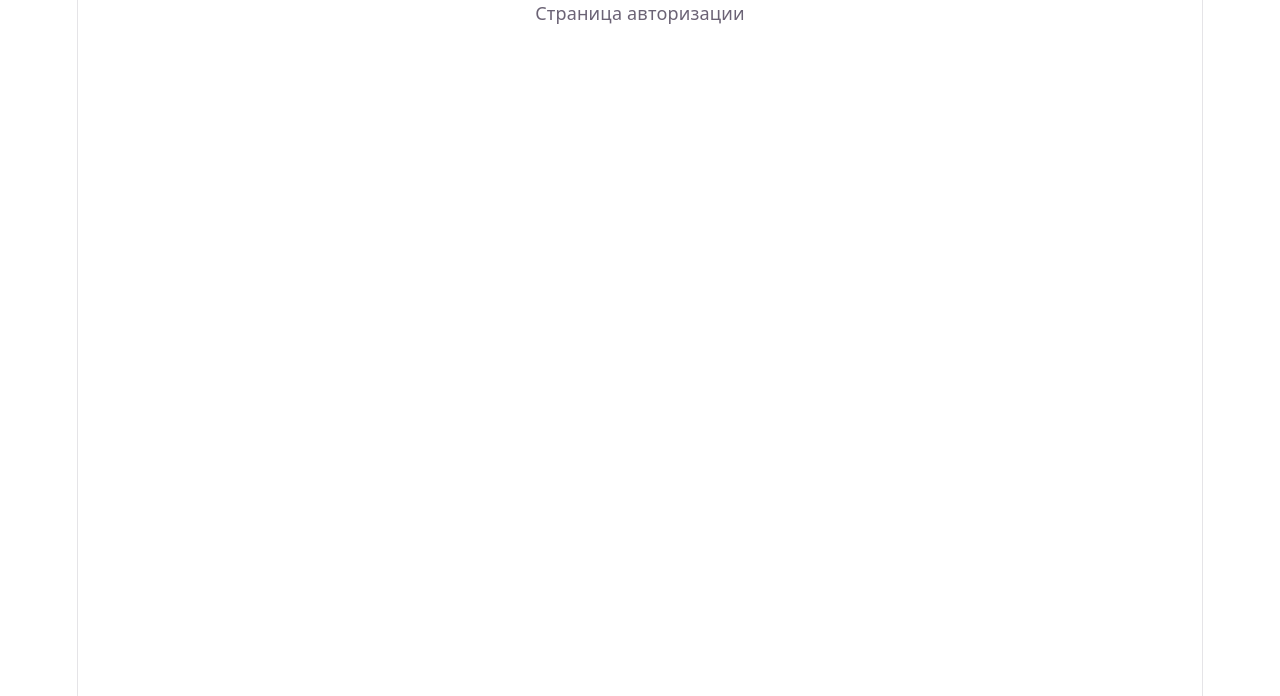
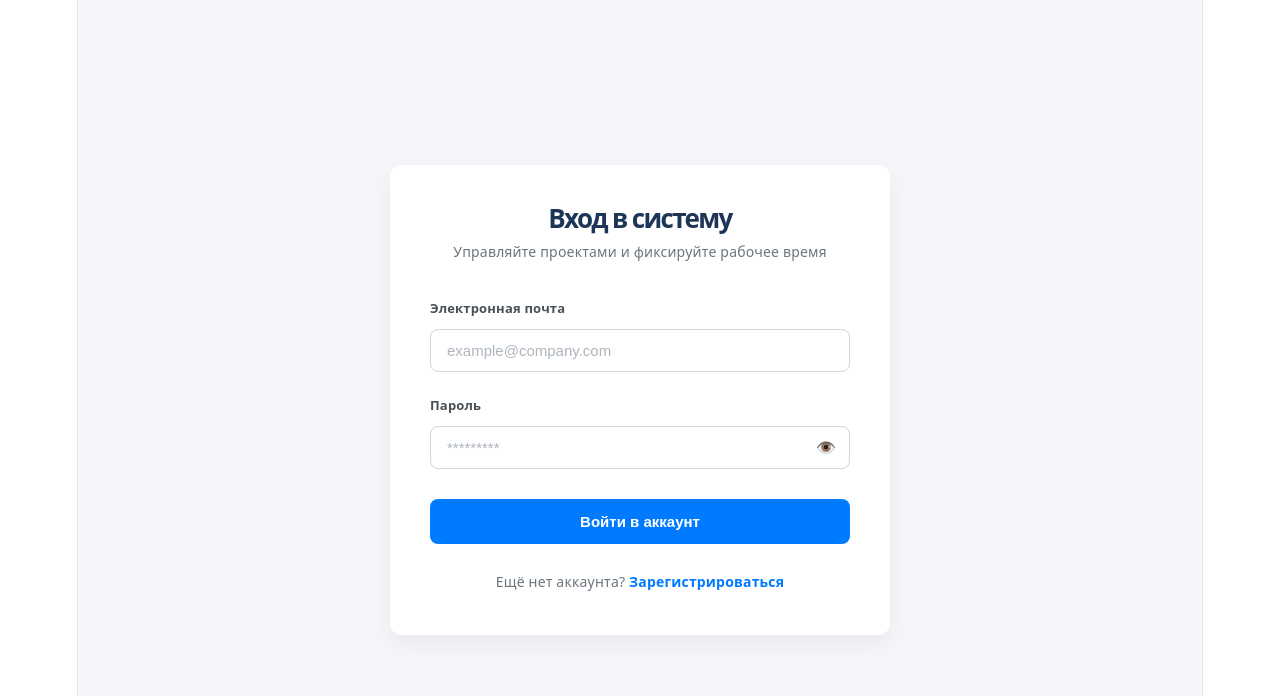
Before and after one commit to Vfhbz05/diplom, a React app in the folder frontend/: page /login in a window 1280 px wide. Shown: the top 696 px of the page. Built offline with nearby package versions, Linux system fonts and the light colour scheme; the HTML template or start-up script is replaced by a standard one.

Commit message:
Написан код страницы Авторизации

```diff
--- a/frontend/src/App.jsx
+++ b/frontend/src/App.jsx
@@ -2,7 +2,7 @@ import { Routes, Route } from 'react-router-dom';
 //Navigate
 //import { useSelector } from 'react-redux';
 //import { selectCurrentUserId, selectCurrentUser } from './selectors';
-import { Page404, Register } from './pages';
+import { Login, Page404, Register } from './pages';
 
 function App() {
 
@@ -13,7 +13,7 @@ function App() {
   return (
     <Routes>
       <Route path = '/register' element = {< Register/>}/* {!userId ? <Register /> : < Navigate to = '/'/>}*//>
-      <Route path = '/login' element = {<div>Страница авторизации</div>}/*{!userId ? <Login /> : < Navigate to = '/'/>} *//>
+      <Route path = '/login' element = {<Login />}/*{!userId ? <Login /> : < Navigate to = '/'/>} *//>
 
       <Route path = '/' element = {<div>Страница  со всеми проектами</div>} /* {userId ? <Projects /> : <Navigate to = '/login'/>} *//>
       <Route path="/:projectId/tasks" element= {<div>Страница с внутренностями проекта</div>}/*{userId ? <ProjectTasks /> : <Navigate to="/login" />} */ />
--- a/frontend/src/components/InputGroup.js
+++ b/frontend/src/components/InputGroup.js
@@ -1,11 +1,39 @@
 import styled from 'styled-components';
 import PropTypes from 'prop-types';
+import { useState } from 'react';
 
-const InputGroupContainer = ({ className, label, id, ...props }) => {
+const InputGroupContainer = ({ className, label, id, type, register, ...props }) => {
+  const [isPasswordVisible, setIsPasswordVisible] = useState(false);
+
+  const isPasswordType = type === 'password';
+  const currentType = isPasswordType && isPasswordVisible ? 'text' : type;
+
+  const togglePasswordVisibility = (e) => {
+    e.preventDefault();
+    setIsPasswordVisible(!isPasswordVisible);
+  };
+
     return(
         <div className={className}>
             {label && <label htmlFor={id}>{label}</label>}
-            <input id={id} {...props} />
+            <div className='input-container'>
+              <input
+                id={id}
+                type = {currentType}
+                {...register}
+                {...props}
+              />
+              {isPasswordType && (
+                <button
+                  type = 'button'
+                  className='toggle-password-btn'
+                  onClick = {togglePasswordVisibility}
+                  tabIndex='-1'
+                >
+                  {isPasswordVisible ? '🙈' : '👁️'}
+                </button>
+              )}
+            </div>
         </div>
     );
 };
@@ -14,7 +42,6 @@ export const InputGroup = styled(InputGroupContainer)`
   display: flex;
   flex-direction: column;
   margin-bottom: 20px;
-  /* Динамически меняем ширину, если её передали в пропсы */
   width: ${props => props.width || '100%'};
 
   & label {
@@ -25,9 +52,16 @@ export const InputGroup = styled(InputGroupContainer)`
     text-align: left;
   }
 
+  & .input-container {
+    position: relative; /* Делаем этот блок точкой отсчета для абсолютной позиции глазка */
+    display: flex;
+    align-items: center;
+    width: 100%;
+  }
+
   & input {
     font-size: 15px;
-    padding: 12px 16px;
+    padding: 12px 40px 12px 16px;
     border: 1px solid #ced4da;
     border-radius: 8px;
     outline: none;
@@ -44,6 +78,25 @@ export const InputGroup = styled(InputGroupContainer)`
       color: #adb5bd;
     }
   }
+
+  & .toggle-password-btn {
+    position: absolute;
+    right: 14px;
+    background: none;
+    border: none;
+    cursor: pointer;
+    font-size: 16px;
+    padding: 0;
+    margin: 0;
+    display: flex;
+    align-items: center;
+    justify-content: center;
+    user-select: none;
+
+    &:hover {
+      opacity: 0.7;
+    }
+  }
 `;
 
 InputGroupContainer.propTypes = {
--- a/frontend/src/components/index.js
+++ b/frontend/src/components/index.js
@@ -1,2 +1,3 @@
 export * from './InputGroup';
 export * from './NotificationBell';
+export * from './Header';
--- a/frontend/src/index.css
+++ b/frontend/src/index.css
@@ -8,13 +8,10 @@
   --accent-bg: rgba(170, 59, 255, 0.1);
   --accent-border: rgba(170, 59, 255, 0.5);
   --social-bg: rgba(244, 243, 236, 0.5);
-  --shadow:
-    rgba(0, 0, 0, 0.1) 0 10px 15px -3px, rgba(0, 0, 0, 0.05) 0 4px 6px -2px;
-
+  --shadow: rgba(0, 0, 0, 0.1) 0 10px 15px -3px, rgba(0, 0, 0, 0.05) 0 4px 6px -2px;
   --sans: system-ui, 'Segoe UI', Roboto, sans-serif;
   --heading: system-ui, 'Segoe UI', Roboto, sans-serif;
   --mono: ui-monospace, Consolas, monospace;
-
   font: 18px/145% var(--sans);
   letter-spacing: 0.18px;
   color-scheme: light dark;
@@ -41,13 +38,19 @@
     --accent-bg: rgba(192, 132, 252, 0.15);
     --accent-border: rgba(192, 132, 252, 0.5);
     --social-bg: rgba(47, 48, 58, 0.5);
-    --shadow:
-      rgba(0, 0, 0, 0.4) 0 10px 15px -3px, rgba(0, 0, 0, 0.25) 0 4px 6px -2px;
+    --shadow: rgba(0, 0, 0, 0.4) 0 10px 15px -3px, rgba(0, 0, 0, 0.25) 0 4px 6px -2px;
   }
-
   #social .button-icon {
     filter: invert(1) brightness(2);
   }
+}
+
+html,
+body,
+#root {
+  height: 100%;
+  margin: 0;
+  padding: 0;
 }
 
 #root {
@@ -60,10 +63,14 @@
   display: flex;
   flex-direction: column;
   box-sizing: border-box;
+  align-items: center;
+  justify-content: center;
 }
 
 body {
   margin: 0;
+
+  background: var(--bg);
 }
 
 h1,
@@ -82,6 +89,7 @@ h1 {
     margin: 20px 0;
   }
 }
+
 h2 {
   font-size: 24px;
   line-height: 118%;
@@ -91,6 +99,7 @@ h2 {
     font-size: 20px;
   }
 }
+
 p {
   margin: 0;
 }
--- a/frontend/src/pages/Login.js
+++ b/frontend/src/pages/Login.js
@@ -0,0 +1,188 @@
+import { useForm } from "react-hook-form";
+import * as yup from 'yup';
+import { yupResolver } from "@hookform/resolvers/yup";
+import { useState } from "react";
+import { Navigate, Link } from "react-router-dom";
+import { useDispatch, useSelector } from "react-redux";
+import styled from "styled-components";
+import PropTypes from 'prop-types';
+import { loginUser } from "../actions";
+import { selectCurrentUserId } from "../selectors";
+import { request } from "../utils/request";
+import { InputGroup } from "../components";
+
+const loginFormSchema = yup.object().shape({
+    email: yup
+        .string()
+        .required('Заполните электронную почту')
+        .email('Неверный формат почты'),
+    password: yup
+        .string()
+        .required('Заполните пароль')
+        .min(6, 'Минимум 6 символов в пароле')
+});
+
+const LoginContainer = ({ className }) => {
+    const {
+        register,
+        handleSubmit,
+        formState: { errors },
+    } = useForm({
+        defaultValues: {
+            email: '',
+            password: '',
+        },
+        resolver: yupResolver(loginFormSchema),
+    });
+
+    const [serverError, setServerError] = useState(null);
+    const dispatch = useDispatch();
+    const userId = useSelector(selectCurrentUserId);
+
+    const onSubmit = ({ email, password }) => {
+        request('/auth/login', 'POST', { email, password })
+            .then(({ error, user }) => {
+                if(error){
+                    setServerError(`Ошибка авторизации: ${error}`);
+                    return;
+                }
+                dispatch(loginUser(user));
+                sessionStorage.setItem('userData', JSON.stringify(user));
+            });
+    };
+
+    const formError = errors?.email?.message || errors?.password?.message;
+    const errorMessage = formError || serverError;
+
+    if(userId){
+        return <Navigate to='/'/>;
+    }
+
+    return (
+        <div className={className}>
+            <div className = 'login-card'>
+                <h1 className = 'login-title'>Вход в систему</h1>
+                <p className="login-subtitle">Управляйте проектами и фиксируйте рабочее время</p>
+
+                <form onSubmit = {handleSubmit(onSubmit)}>
+                    <InputGroup
+                        id = 'email'
+                        label = 'Электронная почта'
+                        type = 'email'
+                        placeholder="example@company.com"
+                        {...register("email", { onChange: () => setServerError(null) })}
+                    />
+
+                    <InputGroup
+                        id="password"
+                        label="Пароль"
+                        type="password"
+                        placeholder="*********"
+                        {...register("password", { onChange: () => setServerError(null) })}
+                    />
+
+                    <button className="submit-button" type = 'submit' disabled = {!!formError}>
+                        Войти в аккаунт
+                    </button>
+
+                    {errorMessage && <div className="auth-form-error">{errorMessage}</div>}
+                </form>
+                <p className = 'login-footer'>
+                    Ещё нет аккаунта? <Link to='/register'>Зарегистрироваться</Link>
+                </p>
+            </div>
+        </div>
+    );
+};
+
+LoginContainer.propTypes = {
+  className: PropTypes.string,
+};
+
+export const Login = styled(LoginContainer)`
+    display: flex;
+    align-items: center;
+    justify-content: center;
+    width: 100%;
+    height: 100%;
+    font-family: system-ui, -apple-system, sans-serif;
+    background-color: #f4f6f9;
+    margin: 0;
+    padding: 0;
+    box-sizing: border-box;
+
+     & .login-card {
+    background: #ffffff;
+    padding: 40px;
+    border-radius: 12px;
+    box-shadow: 0 10px 25px rgba(0, 0, 0, 0.05);
+    max-width: 420px;
+    width: 100%;
+    }
+
+    & .login-title {
+    font-size: 26px;
+    font-weight: 700;
+    color: #1d3557;
+    margin: 0 0 8px 0;
+    text-align: center;
+    }
+
+  & .login-subtitle {
+    font-size: 14px;
+    color: #6c757d;
+    margin: 0 0 30px 0;
+    text-align: center;
+    }
+
+     & .submit-button {
+    width: 100%;
+    padding: 14px;
+    background-color: #007bff;
+    color: #ffffff;
+    border: none;
+    border-radius: 8px;
+    font-size: 15px;
+    font-weight: bold;
+    cursor: pointer;
+    margin-top: 10px;
+    transition: background-color 0.2s;
+
+    &:hover:not(:disabled) {
+      background-color: #0056b3;
+    }
+
+    &:disabled {
+      background-color: #ced4da;
+      cursor: not-allowed;
+    }
+}
+
+     & .auth-form-error {
+    background-color: #f8d7da;
+    color: #721c24;
+    padding: 12px;
+    border-radius: 8px;
+    margin-top: 20px;
+    font-size: 14px;
+    text-align: center;
+    border: 1px solid #f5c6cb;
+    }
+
+  & .login-footer {
+    font-size: 14px;
+    color: #6c757d;
+    text-align: center;
+    margin: 25px 0 0 0;
+
+    & a {
+      color: #007bff;
+      text-decoration: none;
+      font-weight: 600;
+
+      &:hover {
+        text-decoration: underline;
+      }
+    }
+  }
+`;
```
Also changed, not shown: frontend/src/components/Header.js (added).
